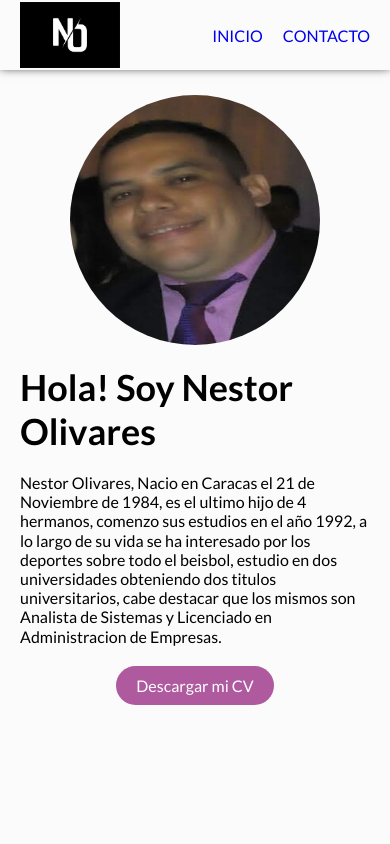
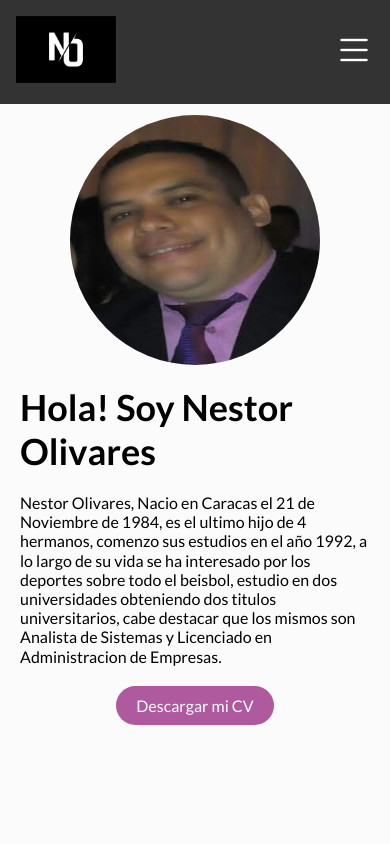
Before and after one commit to nestor84/Proyecto1, a plain HTML site: page index.html in a window 390 px wide. Shown: the top 844 px of the page. Drawn offline with nearby package versions, Linux system fonts and the light colour scheme.

Commit message:
Modificacion html y css y creacion de javascritp

```diff
--- a/ccs/styles.css
+++ b/ccs/styles.css
@@ -1,119 +1,204 @@
 @import url('https://fonts.googleapis.com/css2?family=Lato:wght@400;700&display=swap');
-*{
+
+* {
     box-sizing: border-box;
     padding: 0;
     margin: 0;
 
 }
-html{
+
+html {
     scroll-behavior: smooth;
 }
-body{
+
+body {
     font-family: 'Lato', sans-serif;
     background-color: #fbfbfb;
 }
-ul,ol{
+
+ul,
+ol {
     list-style: none;
 }
-a{
+
+a {
     text-decoration: none;
 }
-.logo{
+
+.logo {
     width: 100px;
+}
 
-}
-.header{
-    box-shadow: 0 -3px 10px black;
-    background-color: #fbfbfb;
-    position: fixed;
+/* STYLES HEADER */
+.header {
+    background-color: #333;
     width: 100%;
-    height: 70px;
+    padding: 1rem;
+
     display: flex;
-
-}
-.navbar{
-    width: 100%;
-    max-width: 1100px;
-    margin:0 auto;
-    display: flex;
+    flex-flow: row wrap;
     justify-content: space-between;
     align-items: center;
-    padding: 0 20px;
+
+    color: white;
+    position: fixed;
+    z-index: 100;
 }
-.navbar_ul {
+
+.header .button {
+    display: none;
+    color: white;
+}
+
+.header .hamburguesa {
+    font-size: 2rem;
+}
+
+.header .ul {
     display: flex;
-gap: 20px;
+    flex-flow: row nowrap;
+    justify-content: flex-end;
+    align-items: center;
+    gap: 1rem;
 }
-main{
-    padding-top: 70px;
+
+.header .li {
+    border: 2px solid #333;
 }
+
+.ul .a {
+    color: white;
+    font-weight: bold;
+    padding: 4px;
+    background-color: #a45394;
+    border-radius: 15px;
+}
+
+.ul .a:hover {
+    padding: 6px;
+}
+
+main {
+    padding-top: 90px;
+}
+
+/* MENU HAMBURGUESA MENU HAMBURGUESA MENU HAMBURGUESA*/
+@media screen and (max-width: 700px) {
+    .header .button {
+        display: block;
+        background: none;
+        border: none;
+    }
+
+    .header .button i {
+        font-size: 40px;
+    }
+
+    .header .nav {
+        width: 100%;
+        transition: height .3s ease-in-out;
+        height: 0;
+        overflow: hidden;
+        pointer-events: none;
+
+        display: flex;
+        flex-direction: column;
+        align-items: center;
+        justify-content: center;
+    }
+
+    .header .nav.activo {
+        height: 50vh;
+        pointer-events: auto;
+    }
+
+    .nav .ul {
+        display: flex;
+        flex-direction: column;
+    }
+}
+
 /*Estilos seccion sobre_mi*/
-.seccion_sobremi{
+.seccion_sobremi {
     min-height: 100vh;
     width: 100%;
     max-width: 800px;
     padding: 25px 20px;
     margin: 0 auto;
-    display:flex;
+    display: flex;
     flex-direction: column;
     align-items: center;
 
 }
-.imagen_sobremi{
+
+.imagen_sobremi {
     width: 250px;
     height: 250px;
     border-radius: 50%;
 
 
 }
-.titulo_sobremi{
+
+.titulo_sobremi {
     margin: 20px 0;
     font-size: 36px;
 
 }
-.parrafo_sobremi{
+
+.parrafo_sobremi {
     line-height: 1.2;
 }
-.link_descargarcv{
-    background-color:#af599e;
-    color:white;
+
+.link_descargarcv {
+    background-color: #af599e;
+    color: white;
     padding: 10px 20px;
     border-radius: 60px;
     margin: 20px 0;
 
 }
-.seccion_contacto{
+.link_descargarcv:hover{
+    background-color: #da3357;
+}
+
+.seccion_contacto {
     width: 100%;
     max-width: 800px;
     padding: 25px 20px;
     margin: 0 auto;
 }
-.seccion_hablemos{
+
+.seccion_hablemos {
     text-align: center;
     padding: 15px 10px;
     border-radius: 10px;
     background-color: rgba(175, 89, 158, 0.3);
 }
-.titulo_contacto{
+
+.titulo_contacto {
     font-size: 28px;
 }
-.parrafo_contacto{
+
+.parrafo_contacto {
     line-height: 1.2;
 }
-.seccion_redessociales{
+
+.seccion_redessociales {
     margin-top: 20px;
-    display:flex;
+    display: flex;
     justify-content: center;
     gap: 40px;
 
 
 }
-.icono{
+
+.icono {
     font-size: 60px;
 
 }
-.footer{
-    background-color:#af599e;
+
+.footer {
+    background-color: #af599e;
     width: 100%;
     max-width: 800px;
     margin: 0 auto;
@@ -122,7 +207,8 @@ font-size: 60px;
     display: flex;
     justify-content: center;
 }
-.parrafo_copy{
-    color:white;
+
+.parrafo_copy {
+    color: white;
     font-size: 20px;
 }
--- a/index.html
+++ b/index.html
@@ -6,22 +6,34 @@
     <meta name="viewport" content="width=device-width, initial-scale=1.0">
     <link rel="stylesheet" href="https://cdn.jsdelivr.net/npm/bootstrap-icons@1.10.5/font/bootstrap-icons.css">
     <link rel="stylesheet" href="./ccs/styles.css">
+    <link rel="icon" type="image/jpg" href="./images/logo.jpg"/>
     <title>Nestor Daniel Olivares Canizalez</title>
 </head>
 <body>
     <header class="header">
-        <nav class="navbar">
-            <img class="logo" src="/images/logo.jpg" alt="logo de sitio web">
-        <ul class="navbar_ul">
-           <li><a href="#Inicio">INICIO</a></li>
-           <li><a href="#Contacto">CONTACTO</a></li>
-        </ul>
+
+        <h2>
+            <a href="./index.html" class="a">
+                <img src="./images/logo.jpg" alt="Logo" class="logo">
+            </a>
+        </h2>
+
+        <button class="button">
+            <i class="bi bi-list hamburguesa"></i>
+        </button>
+
+        <nav class="nav">
+            <ul class="ul">
+                <li class="li"><a href="#Inicio" class="a">INICIO</a></li>
+                <li class="li"><a href="#Contacto" class="a">CONTACTO</a></li>
+            </ul>
         </nav>
+
     </header>
     <main class main>
 
         <section class="seccion_sobremi" id="Inicio">
-            <img class=imagen_sobremi src="/images/nestor.jpg">
+            <img class=imagen_sobremi src="./images/nestor.jpg">
             <h1 class="titulo_sobremi"> Hola! Soy Nestor Olivares</h1>
             <p class="parrafo_sobremi"> Nestor Olivares, Nacio en Caracas el 21 de Noviembre de 1984, es el ultimo hijo de 4 hermanos, comenzo sus estudios en el año 1992, a lo largo de su vida se ha interesado por los deportes sobre todo el beisbol, estudio en dos universidades obteniendo dos titulos universitarios, cabe destacar que los mismos son Analista de Sistemas y Licenciado en Administracion de Empresas.</p>
             <a class="link_descargarcv" href="./cv/curriculo.pdf" download>Descargar mi CV</a>
```
Also changed, not shown: js/scripts.js (added, +9 -0 lines). Lines whose indentation alone changed are shown as unchanged.
